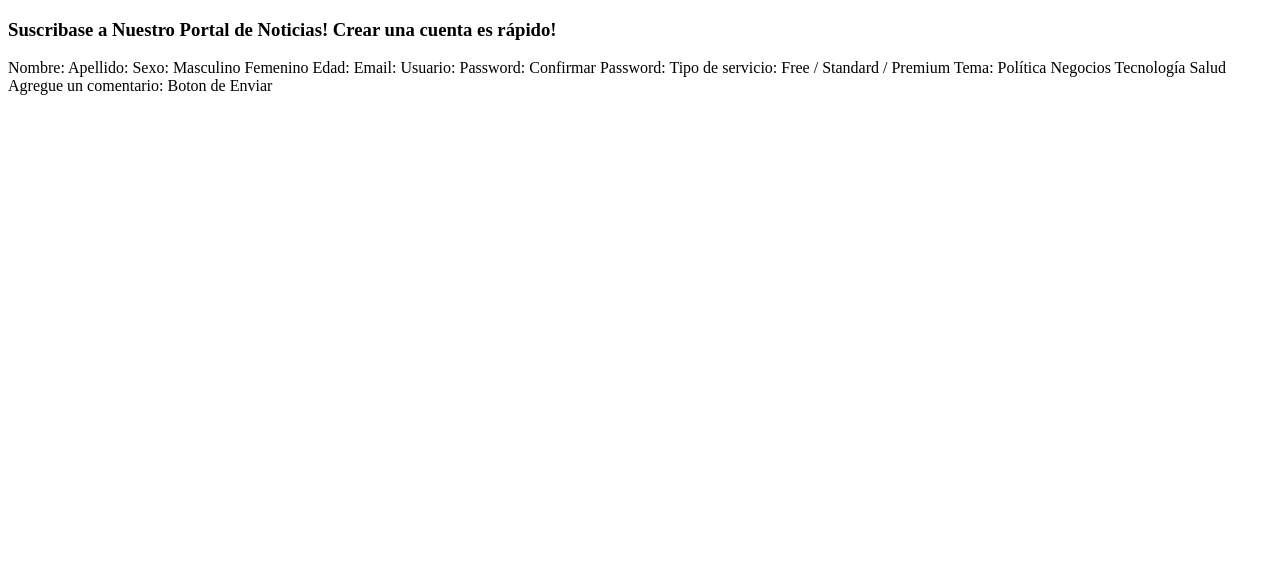
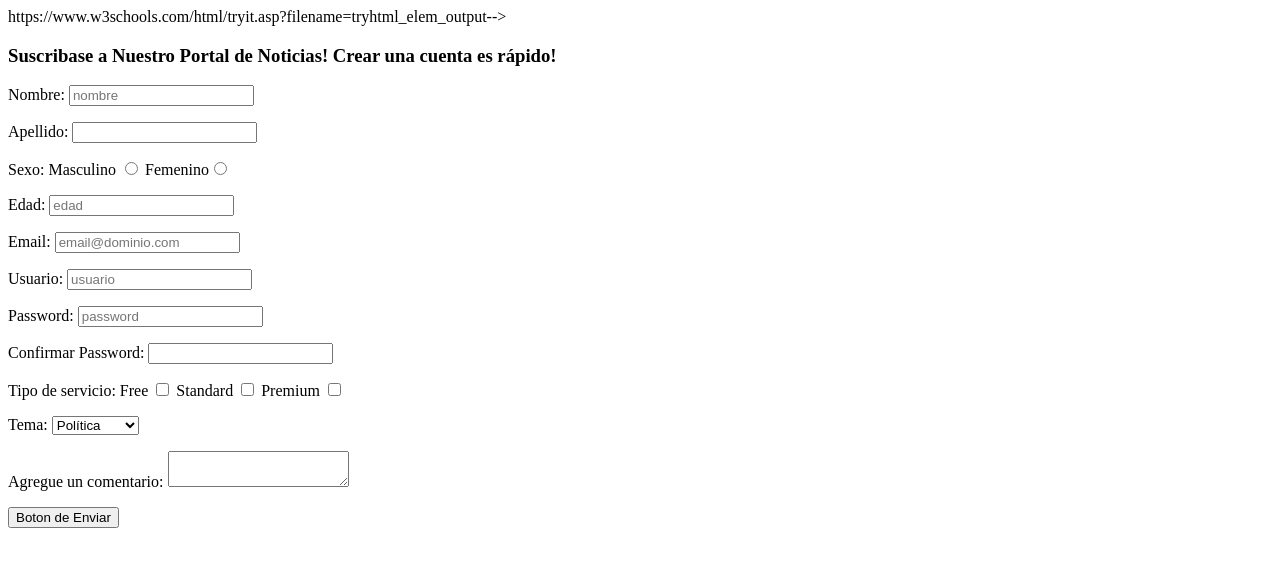
Before and after one commit to UCC-LabCompu2/ejercicios2023-julietamelinsky01, a plain HTML site: page Ejercicios-HTML/ej_formulario.html in a window 1280 px wide. Drawn offline with Linux system fonts and the light colour scheme.

Commit message:
Cambio numero 1

```diff
--- a/Ejercicios-HTML/ej_formulario.html
+++ b/Ejercicios-HTML/ej_formulario.html
@@ -11,33 +11,66 @@
     </style>
 </head>
 <body>
-<!--Cree un Formulario con los campos que se proponen a continuacion-->
-<!--Agregue el atributo legend-->
 
-<!--Si tienes dudas de como hacer un formulario, puedes consultar:
     https://www.w3schools.com/html/tryit.asp?filename=tryhtml_elem_output-->
 
 <h3>Suscribase a Nuestro Portal de Noticias! Crear una cuenta es rápido!</h3>
-<form></form>
-Nombre:
-Apellido:
-Sexo: Masculino Femenino
-Edad:
-Email:
-Usuario:
-Password:
-Confirmar Password:
+<form id="formulario-suscripcion">
+   <p> Nombre: <input type="text" name="nombre" placeholder="nombre"> </p>
 
-Tipo de servicio: Free / Standard / Premium
-Tema:
-Política
-Negocios
-Tecnología
-Salud
+   <p>  Apellido: <input type="text" name="apellido"></p>
 
-Agregue un comentario:
+    <p> Sexo: Masculino <input type="radio" name="sexo" value="masculino" placeholder="apellido ">
 
-Boton de Enviar
+        Femenino<input type="radio" name="sexo" value="femenino">
+    </p>
+
+    <p>
+        Edad: <input type="number" name="edad" placeholder="edad">
+    </p>
+
+    <p>
+
+        Email: <input type="number" name="email" placeholder="email@dominio.com">
+    </p>
+    <p>
+        Usuario: <input type="text" name="usiario" placeholder="usuario">
+    </p>
+    <p>
+        Password: <input type="password" name="pass" placeholder="password">
+    </p>
+    <p>
+        Confirmar Password: <input type="password" name="confirmar_pass">
+    </p>
+
+<p>
+    Tipo de servicio:
+    Free <input type="checkbox" name="tipo_servivicio" value="free">
+    Standard <input type="checkbox" name="tipo_servivicio" value="standard" >
+    Premium <input type="checkbox" name="tipo_servivicio" value="premium" >
+</p>
+
+    <p>
+        Tema:
+        <select>
+           <option> Política </option>
+            <option> Negocios </option>
+            <option>Tecnología </option>
+            <option> Salud </option>
+        </select>
+    </p>
+
+    <p>
+        Agregue un comentario: <textarea>
+    </textarea>
+    </p>
+
+<p>
+    <button type="button"> Boton de Enviar </button>
+</p>
+
+</form>
+
 
 
 </body>
```
